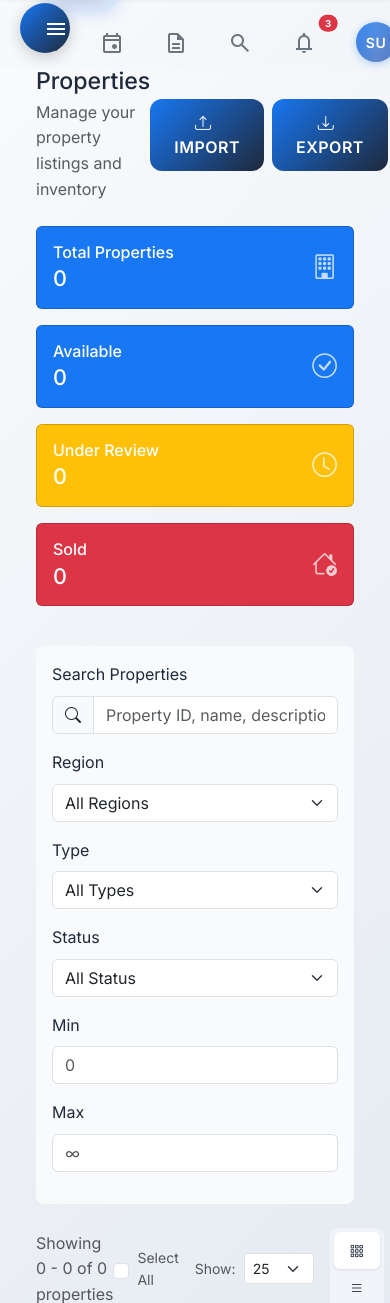
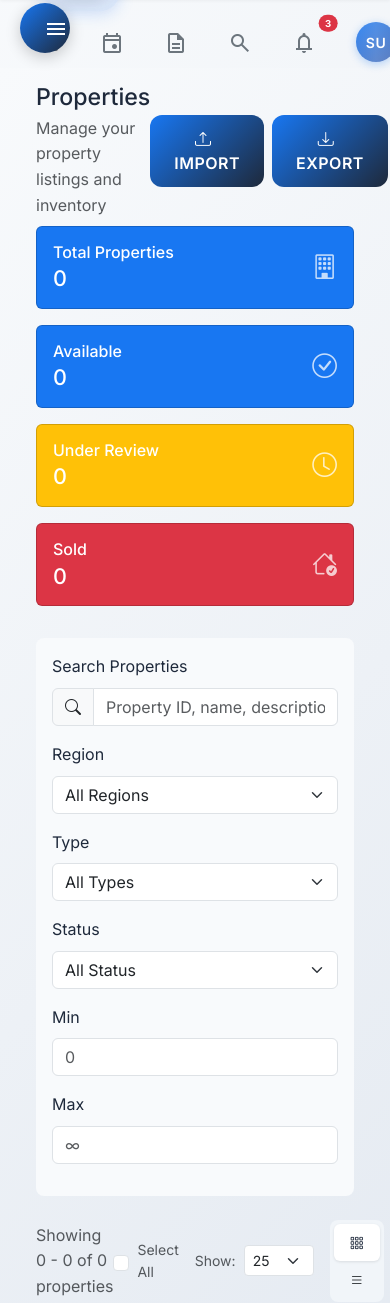
Before and after one commit to ahmedgfathy/glomart-crm-django, a Django app: page /properties/ in a window 390 px wide; the page is wider, and only the part inside the window is pictured. Shown: the part 72-1375 px from the top of that part. Run offline with Django 4.2, Linux system fonts and the light colour scheme; the visitor is signed in with stand-in values (Sample User, id 1); data comes from the database, SQL or seed files in the repository; data that the repository does not hold is empty.

Commit message:
Update file permissions and adjust layout styles across templates
- Changed file permissions for various CSS and JS files to 755.
- Modified margin-bottom classes in leads_list.html, project_list.html, and property_list.html for improved spacing.
- Updated CSS styles in style.css to enforce max-width and min-width for better responsiveness.
- Updated base.html to include a version query parameter for the main stylesheet.

```diff
--- a/leads/templates/leads/leads_list.html
+++ b/leads/templates/leads/leads_list.html
@@ -5,7 +5,7 @@
 
 {% block content %}
 <div class="content-wrapper">
-<div class="row mb-4">
+<div class="row mb-2">
     <div class="col-12">
         <div class="d-flex justify-content-between align-items-center">
             <div>
@@ -40,7 +40,7 @@
 </div>
 
 <!-- Statistics Cards -->
-<div class="row mb-4">
+<div class="row mb-3">
     <div class="col-md-3">
         <div class="stat-card">
             <div class="stat-number">{{ total_leads }}</div>
@@ -72,7 +72,7 @@
 </div>
 
 <!-- Search and Filters -->
-<div class="row mb-4">
+<div class="row mb-3">
     <div class="col-12">
         <div class="card-modern p-3">
             <form method="get" id="filterForm" class="row g-3 align-items-end" action="{% url 'leads:leads_list' %}">
--- a/projects/templates/projects/project_list.html
+++ b/projects/templates/projects/project_list.html
@@ -137,7 +137,9 @@
 {% block content %}
 <div class="container-fluid py-4">
     <!-- Page Header -->
-    <div class="d-flex justify-content-between align-items-center mb-4">
+        </nav>
+
+    <div class="d-flex justify-content-between align-items-center mb-2">
         <div>
             <h2 class="text-dark fw-bold mb-1">Projects</h2>
             <p class="text-muted mb-0">Manage your real estate projects</p>
--- a/properties/templates/properties/property_list.html
+++ b/properties/templates/properties/property_list.html
@@ -151,7 +151,7 @@
 {% block content %}
 <div class="container-fluid">
     <!-- Header Section -->
-    <div class="d-flex justify-content-between align-items-center mb-4">
+    <div class="d-flex justify-content-between align-items-center mb-2">
         <div>
             <h1 class="h3 mb-1">Properties</h1>
             <p class="text-muted mb-0">Manage your property listings and inventory</p>
@@ -171,7 +171,7 @@
     </div>
 
     <!-- Stats Cards -->
-    <div class="row mb-4">
+    <div class="row mb-3">
         <div class="col-lg-3 col-md-6 mb-3">
             <div class="card bg-primary text-white">
                 <div class="card-body">
--- a/static/css/style.css
+++ b/static/css/style.css
@@ -450,6 +450,8 @@ body {
     top: 70px;
     left: 0;
     width: 280px;
+    max-width: 280px !important;
+    min-width: 280px !important;
     height: calc(100vh - 70px);
     background: #ffffff;
     box-shadow: none;
@@ -561,7 +563,7 @@ body {
     min-height: calc(100vh - 70px);
     transition: margin-left 0.3s ease;
     background: linear-gradient(135deg, #f8fafc 0%, #e2e8f0 100%);
-    padding: 0;
+    padding: 1rem 0 0 0;
     overflow-x: hidden;
 }
 
--- a/templates/base.html
+++ b/templates/base.html
@@ -32,7 +32,7 @@
     <link href="https://fonts.googleapis.com/css2?family=Inter:wght@300;400;500;600;700&display=swap" rel="stylesheet">
     <!-- Custom CSS -->
     {% load static %}
-    <link rel="stylesheet" href="{% static 'css/style.css' %}?t=20251015090000">
+    <link rel="stylesheet" href="{% static 'css/style.css' %}?v=20251015181200">
 
     {% block extra_css %}{% endblock %}
 
```
Also changed, not shown: 1 other file.
